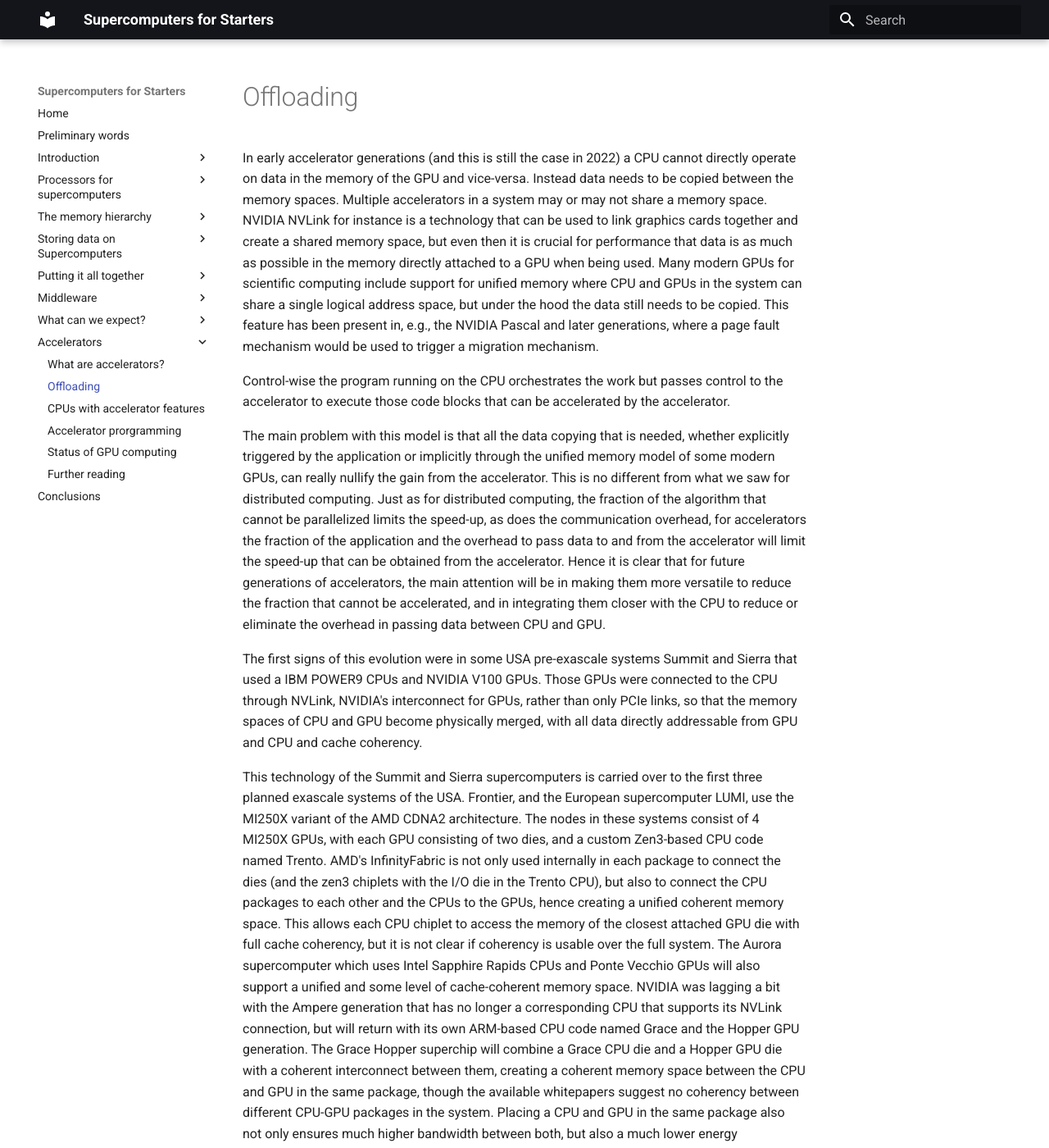
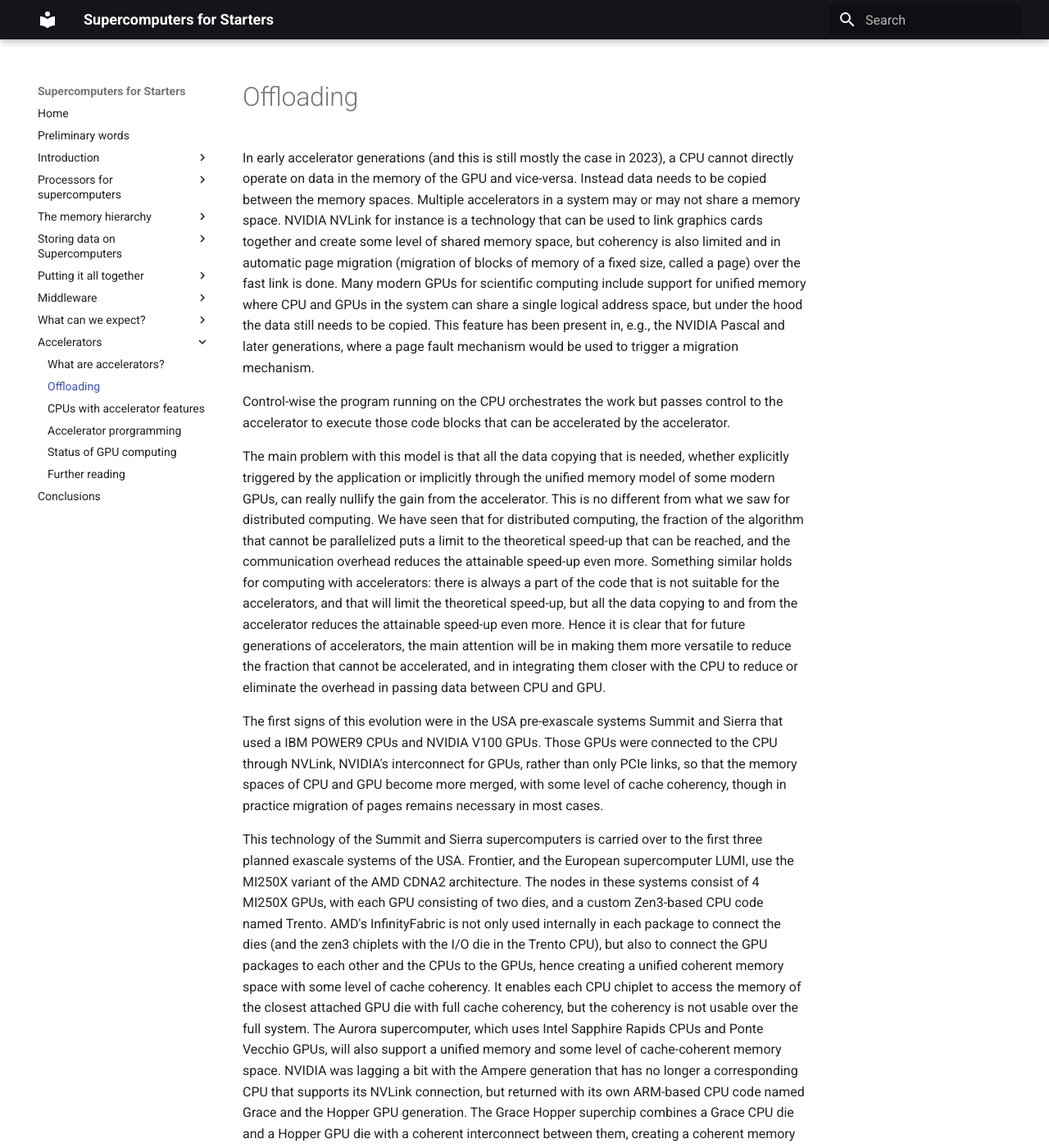
Before and after one commit to klust/SupercomputersForStarters, an MkDocs documentation site: the page built from docs/C08_Accelerators/C08_S02_Offloading.md, in a window 1280 px wide and 1400 px high. Shown: the whole window at 82% size. Built offline with MkDocs 1.6.1 and Material for MkDocs 9.7.7, drawn with Linux system fonts in a browser that asks for light colours; some of the changed text lies outside the part shown.

Commit message:
Corrections to the accelerator chapter.

```diff
--- a/docs/C08_Accelerators/C08_S02_Offloading.md
+++ b/docs/C08_Accelerators/C08_S02_Offloading.md
@@ -1,12 +1,13 @@
 # Offloading
 
-In early accelerator generations (and this is still the case in 2022) a CPU cannot
+In early accelerator generations (and this is still mostly the case in 2023), a CPU cannot
 directly operate on data in the memory of the GPU and vice-versa. Instead data
 needs to be copied between the memory spaces. Multiple accelerators in a system
 may or may not share a memory space. NVIDIA NVLink for instance is a technology
-that can be used to link graphics cards together and create a shared memory space,
-but even then it is crucial for performance that data is as much as possible in
-the memory directly attached to a GPU when being used. Many modern GPUs for
+that can be used to link graphics cards together and create some level of shared memory space,
+but coherency is also limited and in automatic page migration (migration of blocks of
+memory of a fixed size, called a page) over the fast link
+is done. Many modern GPUs for
 scientific computing include support for unified memory where CPU and GPUs in the
 system can share a single logical address space, but under the hood the data still
 needs to be copied. This feature has been present in, e.g., the NVIDIA Pascal and later
@@ -19,36 +20,41 @@ by the accelerator.
 The main problem with this model is that all the data copying that is needed,
 whether explicitly triggered by the application or implicitly through the unified
 memory model of some modern GPUs, can really nullify the gain from the accelerator.
-This is no different from what we saw for distributed computing. Just as for distributed
-computing, the fraction of the algorithm that cannot be parallelized limits the speed-up,
-as does the communication overhead, for accelerators the fraction of the application and
-the overhead to pass data to and from the accelerator will limit the speed-up that can
-be obtained from the accelerator. Hence it is clear that for future generations of
+This is no different from what we saw for distributed computing.
+We have seen that for distributed computing, the fraction of the algorithm that cannot be parallelized
+puts a limit to the theoretical speed-up that can be reached, and the communication overhead
+reduces the attainable speed-up even more.
+Something similar holds for computing with accelerators: there is always a part of the code
+that is not suitable for the accelerators, and that will limit the theoretical speed-up,
+but all the data copying to and from the accelerator reduces the attainable speed-up
+even more.
+Hence it is clear that for future generations of
 accelerators, the main attention will be in making them more versatile to reduce the
 fraction that cannot be accelerated, and in integrating them closer with the CPU to reduce
 or eliminate the overhead in passing data between CPU and GPU.
 
-The first signs of this evolution were in some USA pre-exascale systems Summit and
+The first signs of this evolution were in the USA pre-exascale systems Summit and
 Sierra that used a IBM POWER9 CPUs and NVIDIA V100 GPUs.
 Those GPUs were connected to the CPU through NVLink,
 NVIDIA's interconnect for GPUs, rather than only PCIe links, so that the memory spaces
-of CPU and GPU become physically merged, with all data directly addressable from GPU and
-CPU and cache coherency.
+of CPU and GPU become more merged, with some level of cache coherency, though in
+practice migration of pages remains necessary in most cases.
 
 This technology of the Summit and Sierra supercomputers is carried over to the first three
 planned exascale systems of the USA. Frontier, and the European supercomputer LUMI, use the
 MI250X variant of the AMD CDNA2 architecture. The nodes in these systems consist of
 4 MI250X GPUs, with each GPU consisting of two dies, and a custom Zen3-based CPU code named Trento.
 AMD's InfinityFabric is not only used internally in each package to connect the dies (and the zen3
-chiplets with the I/O die in the Trento CPU), but also to connect the CPU packages to each other
-and the CPUs to the GPUs, hence creating a unified coherent memory space.
-This allows each CPU chiplet to access the memory of the closest attached GPU die with full cache coherency,
-but it is not clear if coherency is usable over the full system.
-The Aurora supercomputer which uses
-Intel Sapphire Rapids CPUs and Ponte Vecchio GPUs will also support a unified and some level of cache-coherent
-memory space. NVIDIA was lagging a bit with the Ampere generation that has no longer a corresponding
-CPU that supports its NVLink connection, but will return with its own ARM-based CPU code named
-Grace and the Hopper GPU generation. The Grace Hopper superchip will combine a Grace CPU die and
+chiplets with the I/O die in the Trento CPU), but also to connect the GPU packages to each other
+and the CPUs to the GPUs, hence creating a unified coherent memory space with some level of cache coherency.
+It enables each CPU chiplet to access the memory of the closest attached GPU die with full cache coherency,
+but the coherency is not usable over the full system.
+The Aurora supercomputer, which uses
+Intel Sapphire Rapids CPUs and Ponte Vecchio GPUs, will also support a unified memory
+and some level of cache-coherent memory space.
+NVIDIA was lagging a bit with the Ampere generation that has no longer a corresponding
+CPU that supports its NVLink connection, but returned with its own ARM-based CPU code named
+Grace and the Hopper GPU generation. The Grace Hopper superchip combines a Grace CPU die and
 a Hopper GPU die with a coherent interconnect between them, creating a coherent memory space
 between the CPU and GPU in the same package, though the available whitepapers suggest no
 coherency between different CPU-GPU packages in the system. Placing a CPU and GPU in the same
```
Also changed, not shown: other parts of docs/C08_Accelerators/C08_S02_Offloading.md (+1 -1 lines), docs/C08_Accelerators/C08_S01_What_are_accelerators.md (+19 -20 lines), docs/C08_Accelerators/C08_S03_CPUs_accelerator_features.md (+3 -3 lines), docs/C08_Accelerators/C08_S04_Programming_accelerators.md (+22 -18 lines), docs/C08_Accelerators/C08_S05_Status_GPU_computing.md (+22 -15 lines).
